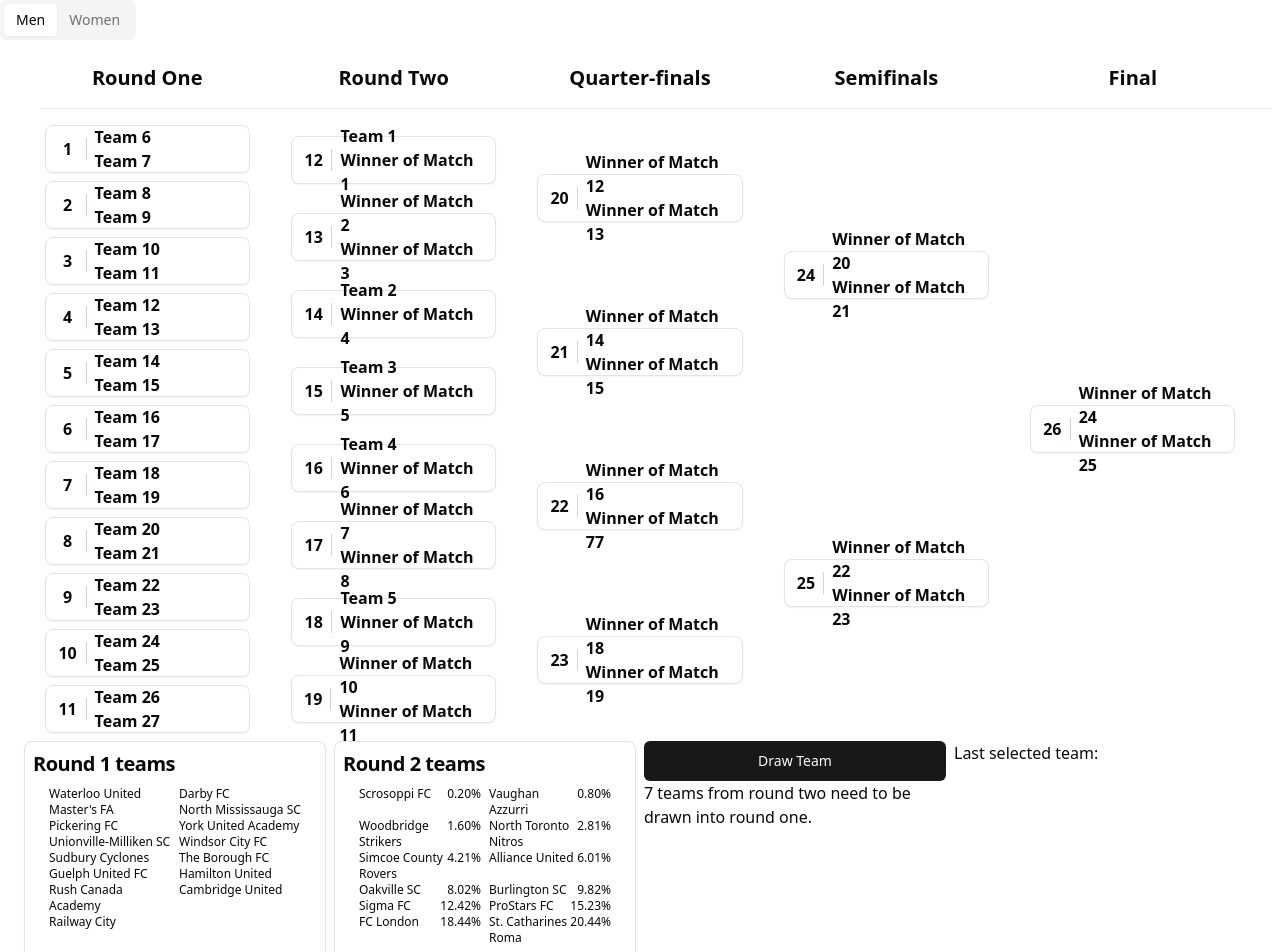
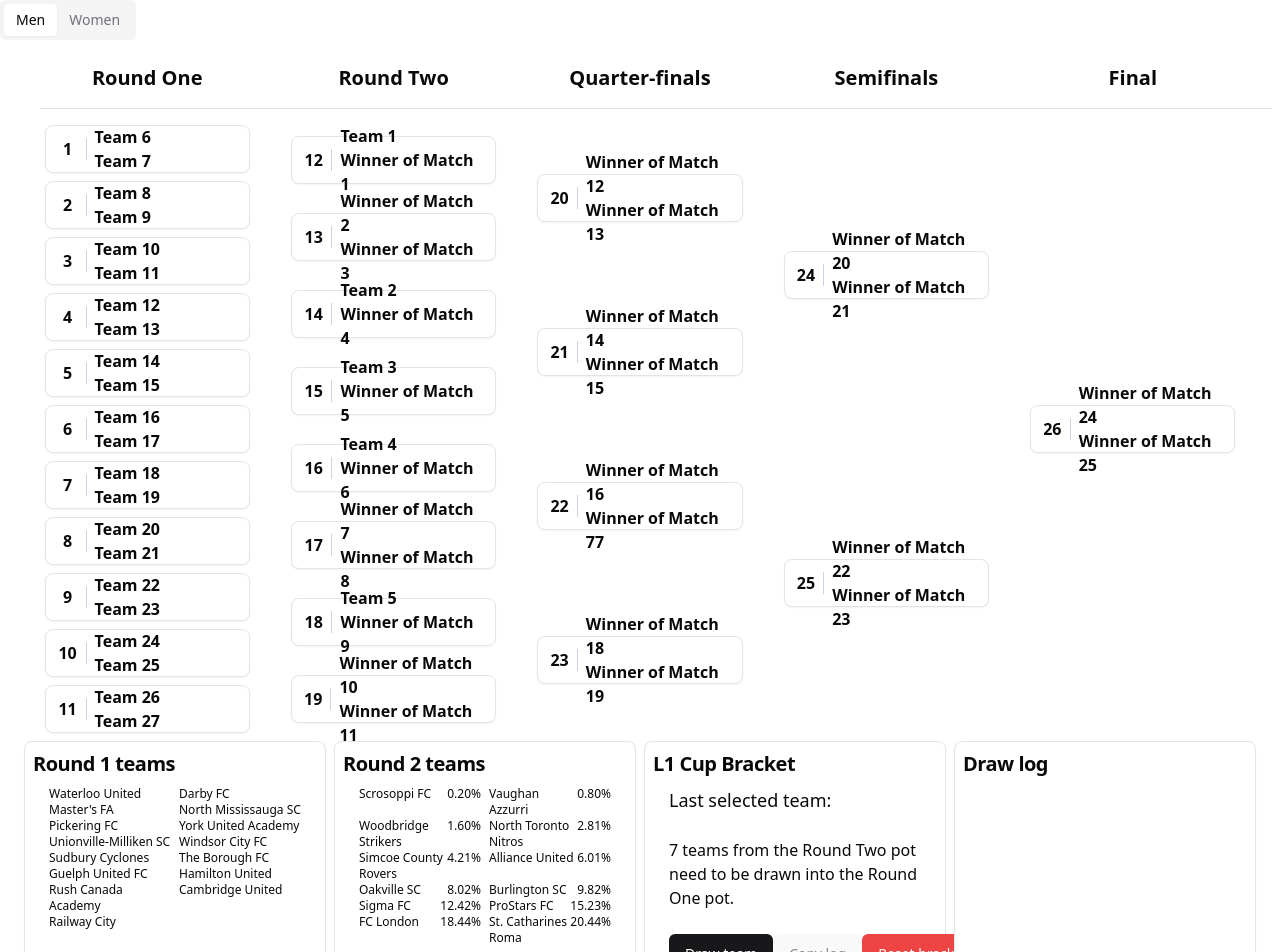
Before and after one commit to jjjjjjonathan/cup-draws, a React (Vite) app: page / in a window 1280 px wide. Shown: the top 952 px of the page. Built offline with nearby package versions, Linux system fonts and the light colour scheme.

Commit message:
Jotai (#3)
* Refactor to use jotai

* Add ability to reset bracket

* Add copy to clipboard for logs

```diff
--- a/package.json
+++ b/package.json
@@ -16,9 +16,12 @@
     "@radix-ui/react-tabs": "^1.1.2",
     "class-variance-authority": "^0.7.1",
     "clsx": "^2.1.1",
+    "jotai": "^2.11.0",
     "lucide-react": "^0.469.0",
+    "next-themes": "^0.4.4",
     "react": "^18.3.1",
     "react-dom": "^18.3.1",
+    "sonner": "^1.7.1",
     "tailwind-merge": "^2.6.0",
     "tailwindcss-animate": "^1.0.7"
   },
--- a/src/App.tsx
+++ b/src/App.tsx
@@ -4,11 +4,49 @@ import {
   mensFirstRound,
   womensFirstRound,
   womensByeRound,
+  bracketPlaceholder,
 } from './lib/helpers';
 import { Tabs, TabsContent, TabsList, TabsTrigger } from '@/components/ui/tabs';
+import { atom, useSetAtom } from 'jotai';
+import { Toaster } from './components/ui/sonner';
+
+const logPlaceholder: string[] = [];
+
+const initialMensState = {
+  firstRoundTeams: mensFirstRound,
+  byeTeams: mensByeRound,
+  bracketSeeding: bracketPlaceholder,
+  lastSelectedTeam: '',
+  drawLog: logPlaceholder,
+};
+const initialWomensState = {
+  firstRoundTeams: womensFirstRound,
+  byeTeams: womensByeRound,
+  bracketSeeding: bracketPlaceholder,
+  lastSelectedTeam: '',
+  drawLog: logPlaceholder,
+};
+
+export type State = typeof initialMensState;
+
+const mensAtom = atom(initialMensState);
+const womensAtom = atom(initialWomensState);
+
+const resetMensBracket = () => {
+  const setBracket = useSetAtom(mensAtom);
+  setBracket(initialMensState);
+};
+
+const resetWomensBracket = () => {
+  const setBracket = useSetAtom(womensAtom);
+  setBracket(initialWomensState);
+};
+
+export type Atom = typeof mensAtom;
 
 function App() {
   return (
+    <>
       <Tabs className='w-full h-full' defaultValue='men'>
         <TabsList>
           <TabsTrigger value='men'>Men</TabsTrigger>
@@ -16,21 +54,25 @@ function App() {
         </TabsList>
         <TabsContent value='men'>
           <Bracket
-          firstRoundTeamList={mensFirstRound}
-          byeRoundTeamList={mensByeRound}
             byeTeamCount={5}
             isMensBracket={true}
+            bracketAtom={mensAtom}
+            initialState={initialMensState}
+            resetBracket={resetMensBracket}
           />
         </TabsContent>
         <TabsContent value='women'>
           <Bracket
-          firstRoundTeamList={womensFirstRound}
-          byeRoundTeamList={womensByeRound}
             byeTeamCount={7}
             isMensBracket={false}
+            bracketAtom={womensAtom}
+            initialState={initialWomensState}
+            resetBracket={resetWomensBracket}
           />
         </TabsContent>
       </Tabs>
+      <Toaster />
+    </>
   );
 }
 
--- a/src/components/bracket.tsx
+++ b/src/components/bracket.tsx
@@ -1,140 +1,237 @@
-import { Card, CardContent, CardTitle } from './ui/card';
-import { useState } from 'react';
+import { Card, CardContent, CardTitle, CardFooter } from './ui/card';
 import type { Team } from '@/lib/helpers';
 import { PREMIER, createDrawSlips, selectRandomTeam } from '@/lib/helpers';
 import { Button } from './ui/button';
 import { MensMatches } from './mens-matches';
 import { WomensMatches } from './womens-matches';
+import { useAtom } from 'jotai';
+import type { Atom, State } from '@/App';
+import { useCallback } from 'react';
+import { toast } from 'sonner';
 
 type BracketProps = {
-  firstRoundTeamList: Team[];
-  byeRoundTeamList: Team[];
   byeTeamCount: number;
   isMensBracket: boolean;
+  bracketAtom: Atom;
+  resetBracket: () => void;
+  initialState: State;
 };
 
 export const Bracket = ({
-  firstRoundTeamList,
-  byeRoundTeamList,
   byeTeamCount,
   isMensBracket,
+  bracketAtom,
+  initialState,
 }: BracketProps) => {
-  const [firstRoundTeams, setFirstRoundTeams] =
-    useState<Team[]>(firstRoundTeamList);
-  const [byeTeams, setByeTeams] = useState<Team[]>(byeRoundTeamList);
-  const [bracketSeeding, setBracketSeeding] = useState<Team[]>([]);
-  const seededTeams = createDrawSlips(byeTeams);
-  const [lastSelectedTeam, setLastSelectedTeam] = useState('');
-  const [errorMessage, setErrorMessage] = useState('');
+  const [bracket, setBracket] = useAtom(bracketAtom);
+  const seededTeams = createDrawSlips(bracket.byeTeams);
 
   const message = () => {
-    if (byeTeams.length > byeTeamCount) {
-      return `${byeTeams.length - byeTeamCount} team${
-        byeTeams.length - byeTeamCount === 1 ? '' : 's'
-      } from round two need to be drawn into round one.`;
-    } else if (byeTeams.length <= byeTeamCount && byeTeams.length > 0) {
-      return `${byeTeams.length} team${
-        byeTeams.length === 1 ? '' : 's'
-      } need to be drawn for round two.`;
-    } else if (firstRoundTeams.length === 0) {
+    if (bracket.byeTeams.length > byeTeamCount) {
+      return `${bracket.byeTeams.length - byeTeamCount} team${
+        bracket.byeTeams.length - byeTeamCount === 1 ? '' : 's'
+      } from the Round Two pot need to be drawn into the Round One pot.`;
+    } else if (
+      bracket.byeTeams.length <= byeTeamCount &&
+      bracket.byeTeams.length > 0
+    ) {
+      return `${bracket.byeTeams.length} team${
+        bracket.byeTeams.length === 1 ? '' : 's'
+      } need to be drawn for Round Two.`;
+    } else if (bracket.firstRoundTeams.length === 0) {
       return 'You have finished with the bracket draw.';
     } else {
-      return `${firstRoundTeams.length} team${
-        firstRoundTeams.length === 1 ? '' : 's'
-      } need to be drawn into round one.`;
+      return `${bracket.firstRoundTeams.length} team${
+        bracket.firstRoundTeams.length === 1 ? '' : 's'
+      } need to be drawn into Round One.`;
     }
   };
 
   const drawTeam = () => {
-    setErrorMessage('');
-    if (byeTeams.length > byeTeamCount) {
+    if (bracket.byeTeams.length > byeTeamCount) {
       const selectedTeam = selectRandomTeam(seededTeams);
-      setLastSelectedTeam(selectedTeam.name);
-      setFirstRoundTeams((prev) => [...prev, selectedTeam]);
-      setByeTeams((prev) =>
-        prev.filter((team) => team.name !== selectedTeam.name)
-      );
-    } else if (byeTeams.length <= byeTeamCount && byeTeams.length > 0) {
-      const selectedTeam = selectRandomTeam(byeTeams);
-      setLastSelectedTeam(selectedTeam.name);
-      setBracketSeeding((prev) => [...prev, selectedTeam]);
-      setByeTeams((prev) =>
-        prev.filter((team) => team.name !== selectedTeam.name)
-      );
+      setBracket((prev) => ({
+        lastSelectedTeam: selectedTeam.name,
+        firstRoundTeams: [...prev.firstRoundTeams, selectedTeam],
+        byeTeams: prev.byeTeams.filter(
+          (team) => team.name !== selectedTeam.name
+        ),
+        bracketSeeding: [...prev.bracketSeeding],
+        drawLog: [
+          ...prev.drawLog,
+          `${selectedTeam.name} was drawn and moved into the first-round pot.`,
+        ],
+      }));
     } else if (
-      firstRoundTeams.filter((team) => team.division === PREMIER).length >
-      firstRoundTeams.filter((team) => team.division !== PREMIER).length
+      bracket.byeTeams.length <= byeTeamCount &&
+      bracket.byeTeams.length > 0
+    ) {
+      const selectedTeam = selectRandomTeam(bracket.byeTeams);
+      setBracket((prev) => ({
+        lastSelectedTeam: selectedTeam.name,
+        firstRoundTeams: [...prev.firstRoundTeams],
+        byeTeams: prev.byeTeams.filter(
+          (team) => team.name !== selectedTeam.name
+        ),
+        bracketSeeding: [...prev.bracketSeeding, selectedTeam],
+        drawLog: [
+          ...prev.drawLog,
+          `${selectedTeam.name} was drawn and placed in the second round.`,
+        ],
+      }));
+    } else if (
+      bracket.firstRoundTeams.filter((team) => team.division === PREMIER)
+        .length >
+      bracket.firstRoundTeams.filter((team) => team.division !== PREMIER).length
     ) {
       const selectedTeam = selectRandomTeam(
-        firstRoundTeams.filter((team) => team.division === PREMIER)
+        bracket.firstRoundTeams.filter((team) => team.division === PREMIER)
       );
-      setLastSelectedTeam(selectedTeam.name);
-      setErrorMessage('Forced selection of Premier team');
-      setBracketSeeding((prev) => [...prev, selectedTeam]);
-      setFirstRoundTeams((prev) =>
-        prev.filter((team) => team.name !== selectedTeam.name)
-      );
+      setBracket((prev) => ({
+        lastSelectedTeam: selectedTeam.name,
+        firstRoundTeams: prev.firstRoundTeams.filter(
+          (team) => team.name !== selectedTeam.name
+        ),
+        byeTeams: [...prev.byeTeams],
+        bracketSeeding: [...prev.bracketSeeding, selectedTeam],
+        drawLog: [
+          ...prev.drawLog,
+          `${selectedTeam.name} was drawn and placed in the first round. A Premier team was purposely chosen to avoid division conflict.`,
+        ],
+      }));
     } else {
-      const selectedTeam = selectRandomTeam(firstRoundTeams);
-      setLastSelectedTeam(selectedTeam.name);
-      // if away team in first round, compare if both teams are in Premier
-      if (bracketSeeding.length % 2 === 0) {
+      const selectedTeam = selectRandomTeam(bracket.firstRoundTeams);
+      if (bracket.bracketSeeding.length % 2 === 0) {
+        const index = bracket.bracketSeeding.length - 1;
         if (
-          bracketSeeding[bracketSeeding.length - 1].division === PREMIER &&
+          bracket.bracketSeeding[index].division === PREMIER &&
           selectedTeam.division === PREMIER
         ) {
-          setErrorMessage(
-            `${bracketSeeding[bracketSeeding.length - 1].name} and ${
-              selectedTeam.name
-            } are both in the Premier Division, so this matchup is not valid.`
-          );
+          setBracket((prev) => ({
+            lastSelectedTeam: selectedTeam.name,
+            firstRoundTeams: [...prev.firstRoundTeams],
+            byeTeams: [...prev.byeTeams],
+            bracketSeeding: [...prev.bracketSeeding, selectedTeam],
+            drawLog: [
+              ...prev.drawLog,
+              `${selectedTeam.name} was drawn but cannot face another Premier Division team. The club returns to the pot.`,
+            ],
+          }));
         } else {
-          setBracketSeeding((prev) => [...prev, selectedTeam]);
-          setFirstRoundTeams((prev) =>
-            prev.filter((team) => team.name !== selectedTeam.name)
-          );
+          setBracket((prev) => ({
+            lastSelectedTeam: selectedTeam.name,
+            firstRoundTeams: prev.firstRoundTeams.filter(
+              (team) => team.name !== selectedTeam.name
+            ),
+            byeTeams: [...prev.byeTeams],
+            bracketSeeding: [...prev.bracketSeeding, selectedTeam],
+            drawLog: [
+              ...prev.drawLog,
+              `${selectedTeam.name} was drawn and placed in the first round.`,
+            ],
+          }));
         }
       } else {
-        setBracketSeeding((prev) => [...prev, selectedTeam]);
-        setFirstRoundTeams((prev) =>
-          prev.filter((team) => team.name !== selectedTeam.name)
-        );
+        setBracket((prev) => ({
+          lastSelectedTeam: selectedTeam.name,
+          firstRoundTeams: prev.firstRoundTeams.filter(
+            (team) => team.name !== selectedTeam.name
+          ),
+          byeTeams: [...prev.byeTeams],
+          bracketSeeding: [...prev.bracketSeeding, selectedTeam],
+          drawLog: [
+            ...prev.drawLog,
+            `${selectedTeam.name} was drawn and placed in the first round.`,
+          ],
+        }));
       }
     }
   };
+
+  const copyToClipboard = useCallback((value: string) => {
+    const handleCopy = async () => {
+      try {
+        await navigator.clipboard.writeText(value);
+      } catch (error) {
+        throw new Error('writeText not supported.');
+      } finally {
+        toast('Copied log to clipboard.');
+      }
+    };
+
+    handleCopy();
+  }, []);
 
   return (
     <>
       <div className='m-2 p-4'>
         {isMensBracket ? (
-          <MensMatches teams={bracketSeeding} />
+          <MensMatches teams={bracket.bracketSeeding} />
         ) : (
-          <WomensMatches teams={bracketSeeding} />
+          <WomensMatches teams={bracket.bracketSeeding} />
         )}
         <div className='grid grid-cols-4 gap-x-2 pt-2'>
           <TeamList
             title='Round 1 teams'
-            teams={firstRoundTeams}
+            teams={bracket.firstRoundTeams}
             shouldCountOdds={false}
             seededTeams={seededTeams}
           />
           <TeamList
             title='Round 2 teams'
-            teams={byeTeams}
-            shouldCountOdds={byeTeams.length > byeTeamCount}
+            teams={bracket.byeTeams}
+            shouldCountOdds={bracket.byeTeams.length > byeTeamCount}
             seededTeams={seededTeams}
           />
+          <Card className='h-64'>
+            <CardTitle className='p-2 text-xl'>L1 Cup Bracket</CardTitle>
+            <div className='flex flex-col justify-between h-52'>
+              <CardContent className='space-y-6'>
+                <p className='text-lg'>
+                  Last selected team:{' '}
+                  <span className='font-semibold'>
+                    {bracket.lastSelectedTeam}
+                  </span>
+                </p>
+                <p>{message()}</p>
+              </CardContent>
+              <CardFooter className='flex flex-row justify-between items-end'>
+                <Button
+                  onClick={drawTeam}
+                  disabled={bracket.firstRoundTeams.length <= 0}
+                >
+                  Draw team
+                </Button>
+                <Button
+                  variant='secondary'
+                  disabled={bracket.drawLog.length <= 0}
+                  onClick={() => copyToClipboard(bracket.drawLog.join('\n\n'))}
+                >
+                  Copy log
+                </Button>
+                <Button
+                  variant='destructive'
+                  onClick={() => setBracket(initialState)}
+                >
+                  Reset bracket
+                </Button>
+              </CardFooter>
+            </div>
+          </Card>
 
-          <div className='flex flex-col'>
-            <Button onClick={drawTeam} disabled={firstRoundTeams.length <= 0}>
-              Draw Team
-            </Button>
-            <p>{message()}</p>
-          </div>
-          <div className='flex flex-col'>
-            <p>Last selected team: {lastSelectedTeam}</p>
-            <p>{errorMessage}</p>
-          </div>
+          <Card className='h-64'>
+            <CardTitle className='p-2 text-xl'>Draw log</CardTitle>
+            <CardContent className='text-xs overflow-y-auto h-48 px-12'>
+              <ol
+                className='gap-y-1 leading-loose list-decimal text-pretty'
+                reversed
+              >
+                {bracket.drawLog
+                  .map((item) => <li key={item}>{item}</li>)
+                  .toReversed()}
+              </ol>
+            </CardContent>
+          </Card>
         </div>
       </div>
     </>
@@ -153,12 +250,15 @@ const TeamList = ({
   seededTeams,
 }: TeamListProps) => {
   return (
-    <Card>
+    <Card className='h-64'>
       <CardTitle className='p-2 text-xl'>{title}</CardTitle>
       <CardContent className='text-xs grid grid-cols-2 gap-x-2'>
         {teams.map((team) => (
-          <div className='text-ellipsis flex flex-row justify-between'>
-            <p>{team.name}</p>
+          <div
+            className='text-ellipsis flex flex-row justify-between'
+            key={team.name}
+          >
+            <p className='text-truncate'>{team.name}</p>
             {shouldCountOdds ? (
               <span>
                 {((team.drawSlips / seededTeams.length) * 100).toFixed(2)}%
--- /dev/null
+++ b/src/components/ui/sonner.tsx
@@ -0,0 +1,29 @@
+import { useTheme } from "next-themes"
+import { Toaster as Sonner } from "sonner"
+
+type ToasterProps = React.ComponentProps<typeof Sonner>
+
+const Toaster = ({ ...props }: ToasterProps) => {
+  const { theme = "system" } = useTheme()
+
+  return (
+    <Sonner
+      theme={theme as ToasterProps["theme"]}
+      className="toaster group"
+      toastOptions={{
+        classNames: {
+          toast:
+            "group toast group-[.toaster]:bg-background group-[.toaster]:text-foreground group-[.toaster]:border-border group-[.toaster]:shadow-lg",
+          description: "group-[.toast]:text-muted-foreground",
+          actionButton:
+            "group-[.toast]:bg-primary group-[.toast]:text-primary-foreground",
+          cancelButton:
+            "group-[.toast]:bg-muted group-[.toast]:text-muted-foreground",
+        },
+      }}
+      {...props}
+    />
+  )
+}
+
+export { Toaster }
--- a/src/lib/helpers.ts
+++ b/src/lib/helpers.ts
@@ -93,3 +93,5 @@ export const womensFirstRound: Team[] = [
   { name: 'Railway City', division: LEAGUE2, drawSlips: 0 },
   { name: 'Sudbury Cyclones', division: LEAGUE2, drawSlips: 0 },
 ];
+
+export const bracketPlaceholder: Team[] = [];
--- a/tsconfig.app.json
+++ b/tsconfig.app.json
@@ -1,9 +1,9 @@
 {
   "compilerOptions": {
     "tsBuildInfoFile": "./node_modules/.tmp/tsconfig.app.tsbuildinfo",
-    "target": "ES2020",
+    "target": "ES2023",
     "useDefineForClassFields": true,
-    "lib": ["ES2020", "DOM", "DOM.Iterable"],
+    "lib": ["ES2023", "DOM", "DOM.Iterable"],
     "module": "ESNext",
     "skipLibCheck": true,
 
```
Also changed, not shown: vite.config.ts (+9 -1 lines), 1 other file (tests, documents, lock files or other folders). Lines whose indentation alone changed are shown as unchanged.
